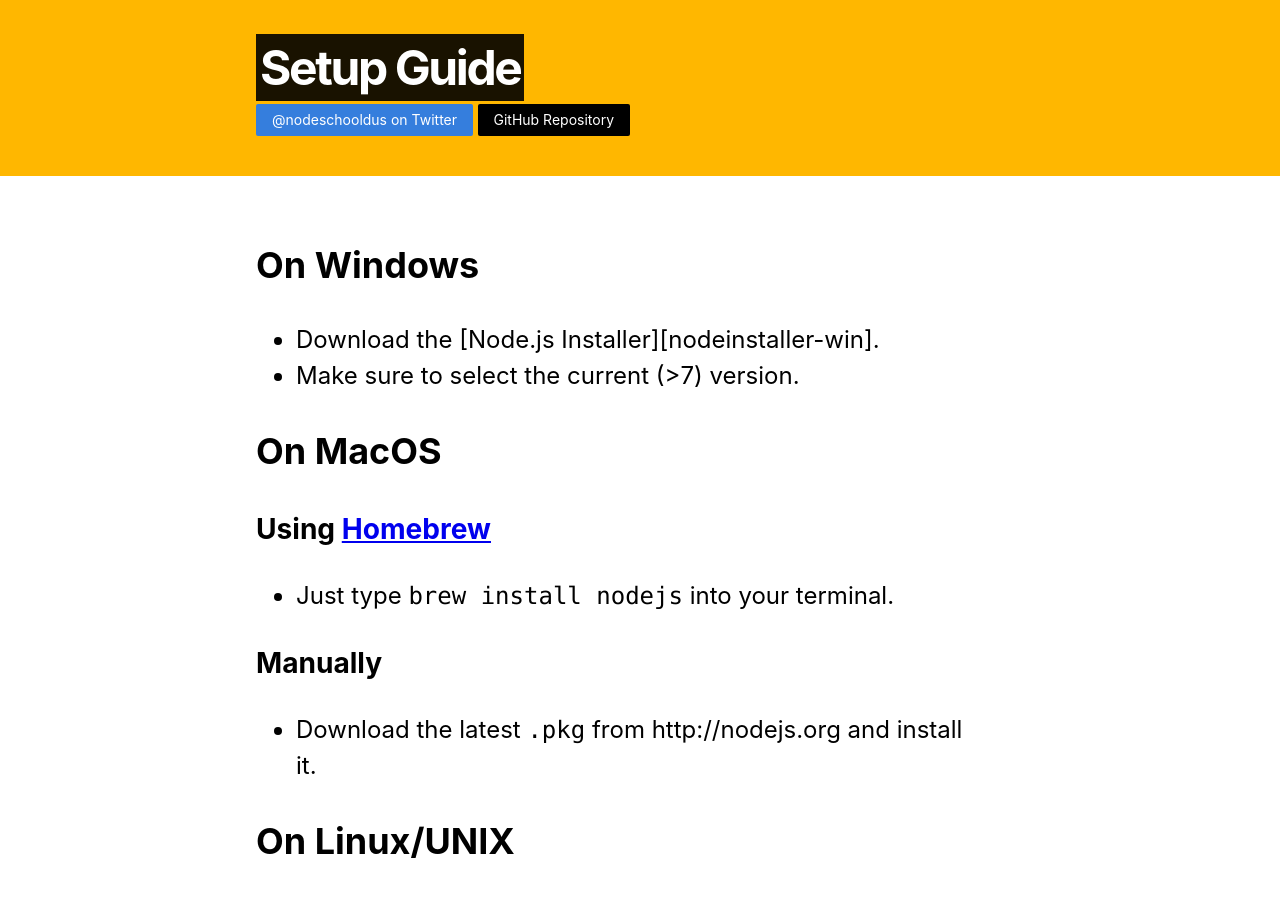
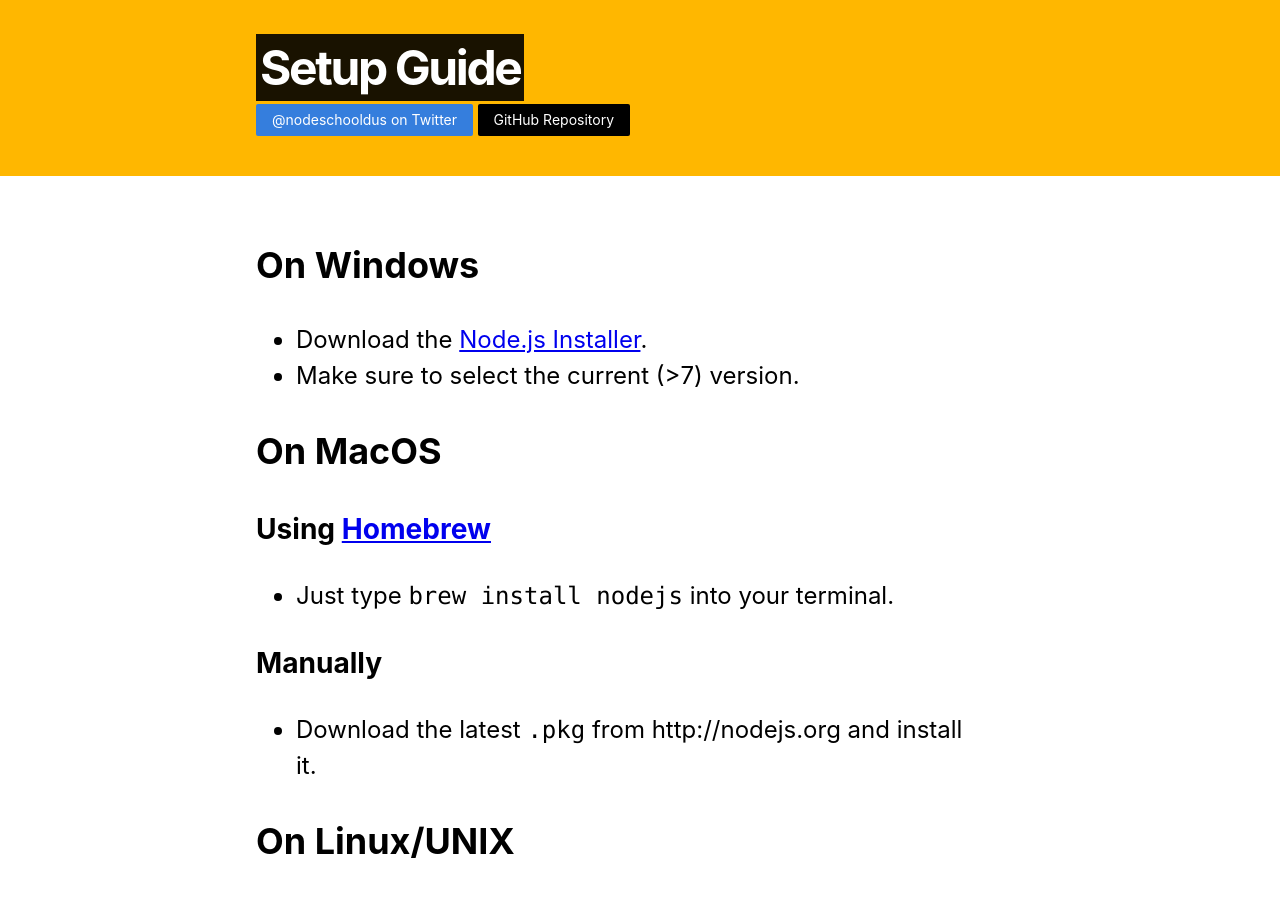
Before and after one commit to nodeschool/dusseldorf, a Jekyll site: the page built from setup.md, in a window 1280 px wide and 900 px high. Shown: the top 897 px of the window. Built offline with Jekyll 4.4.1, drawn with Linux system fonts in a browser that asks for light colours; part of the change alters nothing that is shown.

Commit message:
fix broken link

```diff
--- a/setup.md
+++ b/setup.md
@@ -5,7 +5,7 @@ title: Setup Guide
 
 ## On Windows
 
-- Download the [Node.js Installer][nodeinstaller-win].
+- Download the [Node.js Installer][nodejs-website].
 - Make sure to select the current (>7) version.
 
 ## On MacOS
```
